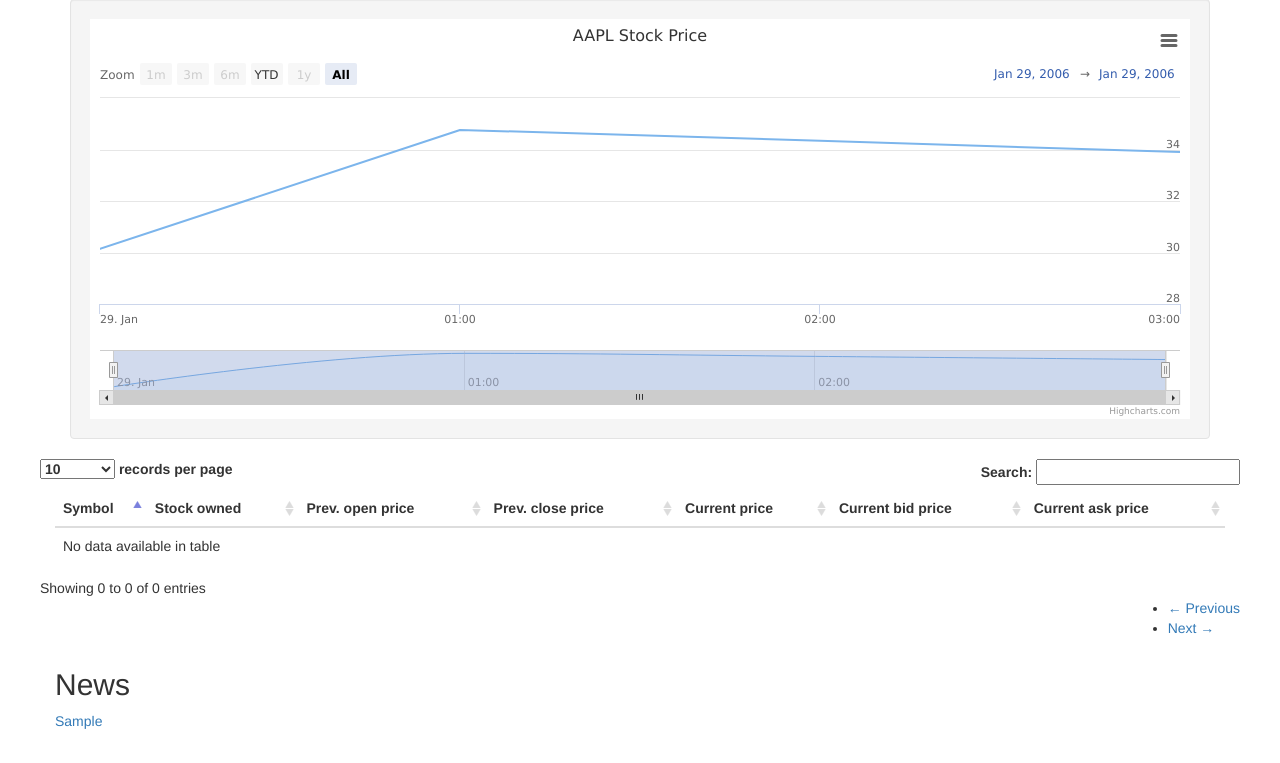
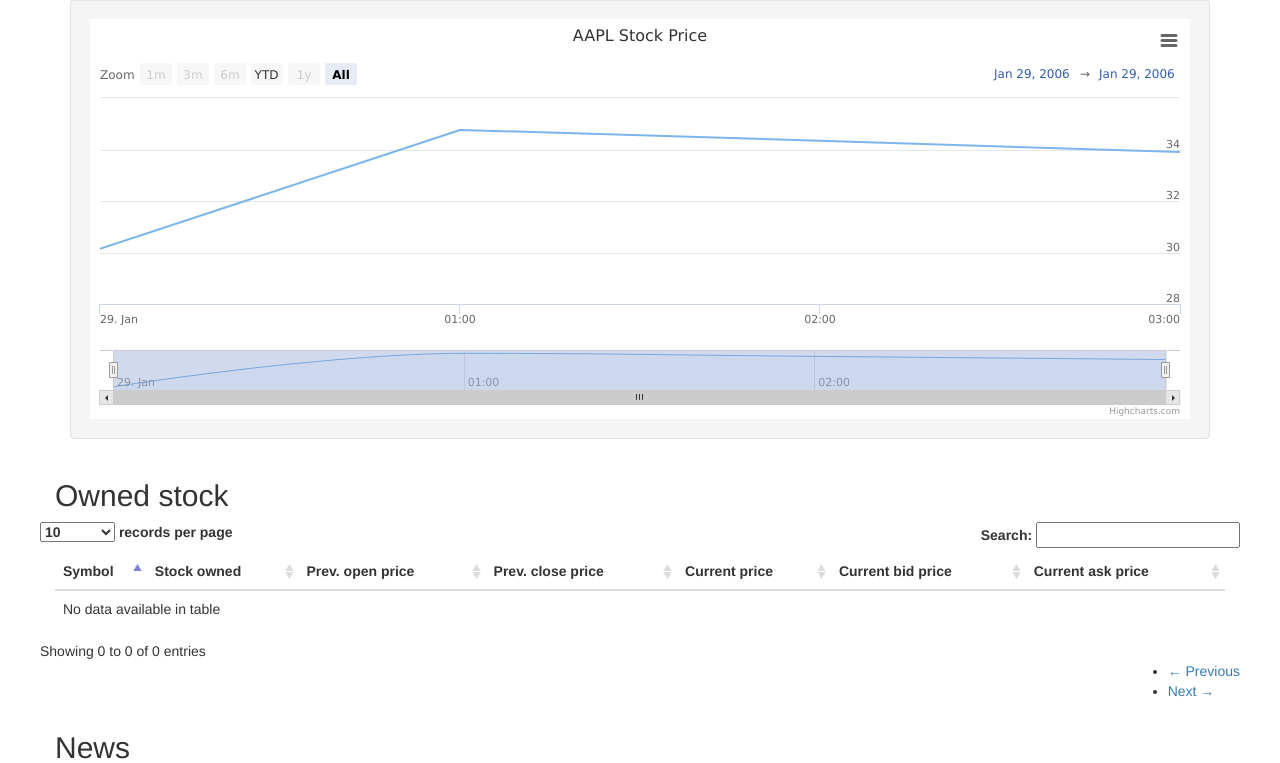
Before and after one commit to KPWhiver/stocksim, a Django app: template stocksim/stocksite/templates/home.html in a window 1280 px wide. Shown: the part 61-824 px from the top of the page. Run offline with Django 3.2, Linux system fonts and the light colour scheme; the template is opened without the code that fills it: most values are stand-ins (such as "Sample title", 1, 10 or a date in 2020); some libraries are stand-ins or nearby versions.

Commit message:
Added title "Owned stock" to home

```diff
--- a/stocksim/stocksite/templates/home.html
+++ b/stocksim/stocksite/templates/home.html
@@ -9,7 +9,7 @@
 
   <div class="row">
     <div class="span8">
-
+      <h2> Owned stock </h2>
       <table class="table table-hover">
       <thead>
         <tr>
```
